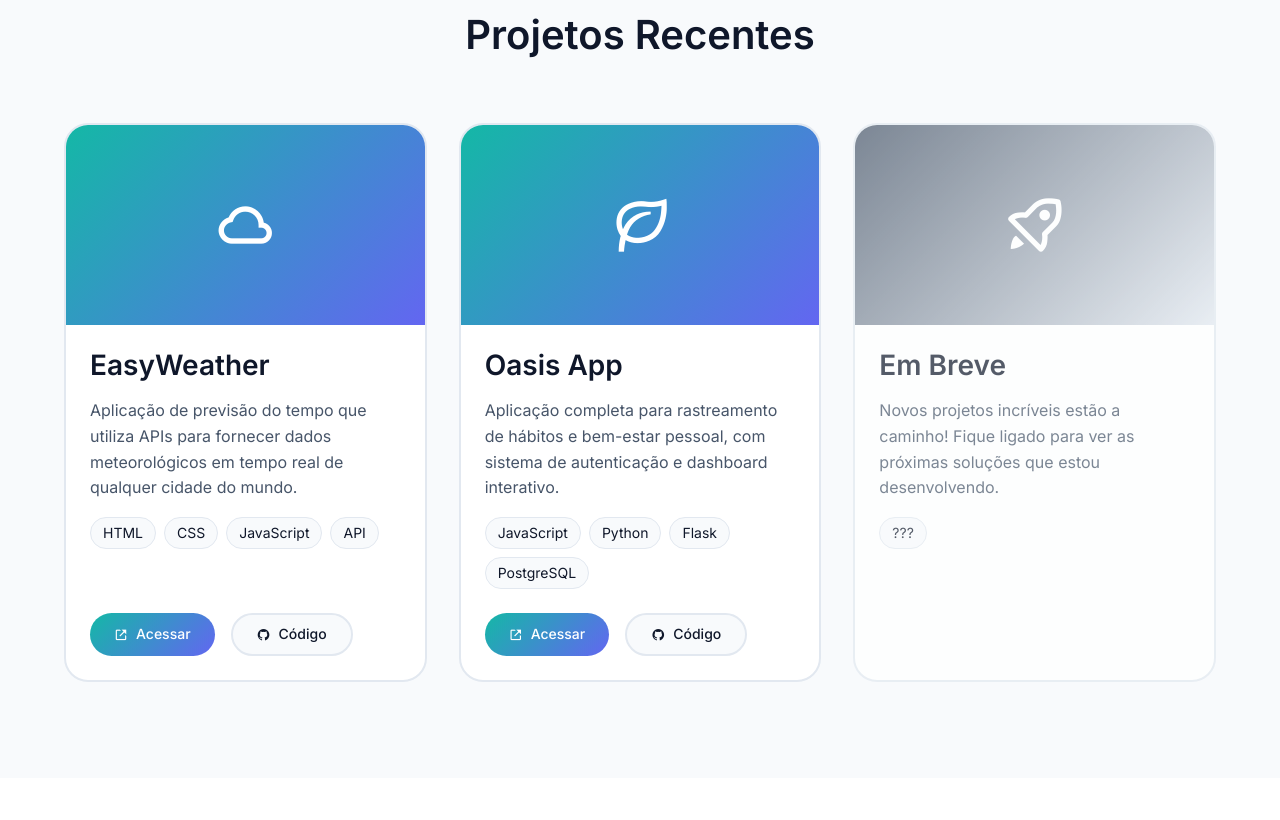
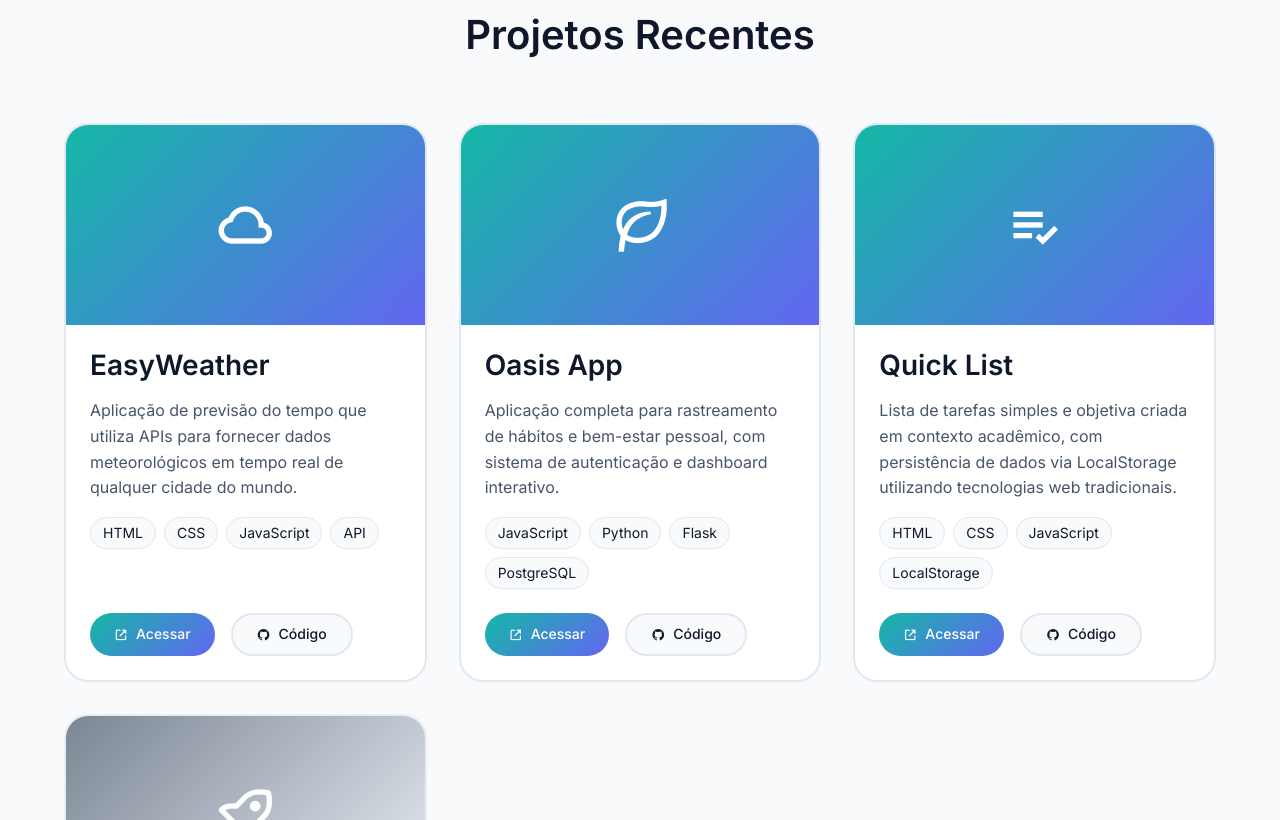
Before and after one commit to abraaosantosdeveloper/abraaosantosdeveloper.github.io, a Next.js app: page / in a window 1280 px wide. Shown: the part 1980-2800 px from the top of the page. Built offline with nearby package versions, Linux system fonts and the light colour scheme.

Commit message:
One more project

```diff
--- a/components/Projects.tsx
+++ b/components/Projects.tsx
@@ -68,6 +68,36 @@ export default function Projects() {
             </div>
           </article>
 
+          {/* Quick List Project */}
+          <article className="project__card">
+            <div className="project__image">
+              <i className='bx bx-list-check'></i>
+            </div>
+            <div className="project__data">
+              <h3 className="project__title">Quick List</h3>
+              <p className="project__description">
+                Lista de tarefas simples e objetiva criada em contexto acadêmico,
+                com persistência de dados via LocalStorage utilizando tecnologias web tradicionais.
+              </p>
+              <div className="project__tags">
+                <span className="tag">HTML</span>
+                <span className="tag">CSS</span>
+                <span className="tag">JavaScript</span>
+                <span className="tag">LocalStorage</span>
+              </div>
+              <div className="project__buttons">
+                <a href="https://abraaosantosdeveloper.github.io/quick-list/" target="_blank" rel="noopener noreferrer" className="btn btn--small btn--primary">
+                  <i className='bx bx-link-external'></i>
+                  Acessar
+                </a>
+                <a href="https://github.com/abraaosantosdeveloper/quick-list" target="_blank" rel="noopener noreferrer" className="btn btn--small btn--secondary">
+                  <i className='bx bxl-github'></i>
+                  Código
+                </a>
+              </div>
+            </div>
+          </article>
+
           {/* Coming Soon Project */}
           <article className="project__card project__card--coming">
             <div className="project__image">
--- a/package.json
+++ b/package.json
@@ -18,8 +18,8 @@
   "devDependencies": {
     "@tailwindcss/postcss": "^4",
     "@types/node": "^20",
-    "@types/react": "^19",
-    "@types/react-dom": "^19",
+    "@types/react": "^19.2.14",
+    "@types/react-dom": "^19.2.3",
     "babel-plugin-react-compiler": "1.0.0",
     "eslint": "^9",
     "eslint-config-next": "16.0.3",
```
Also changed, not shown: 1 other file (tests, documents, lock files or other folders).
